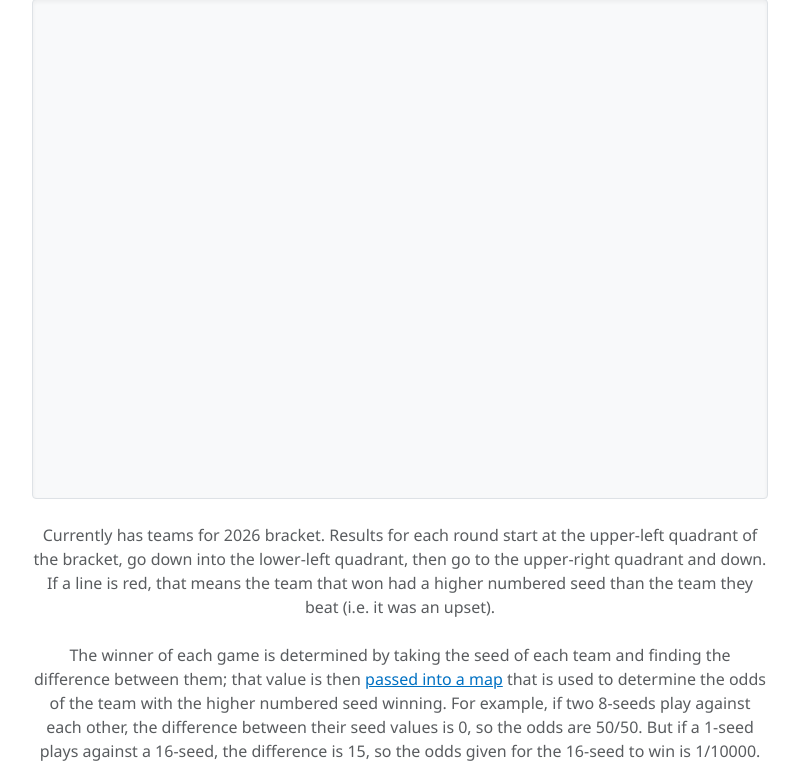
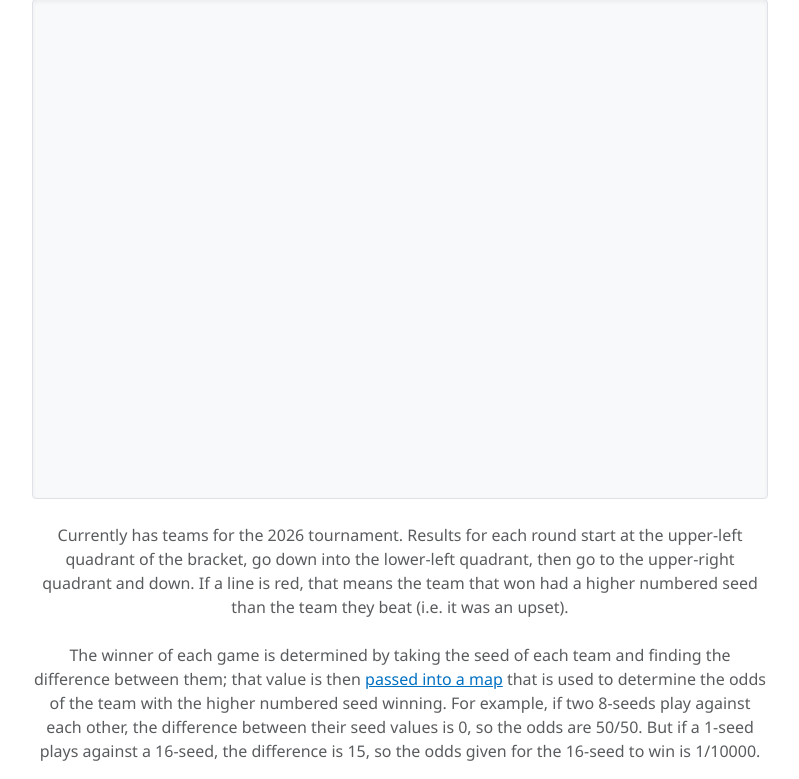
Before and after one commit to Revan1328/bracket-builder, an ASP.NET Core app: page / in a window 1280 px wide. Shown: the part 193-972 px from the top of the page, without its empty margins (240-1039 px from the left). Run offline with ASP.NET Core 8, Linux system fonts and the light colour scheme.

Commit message:
Small verbiage change

```diff
--- a/BracketBuilder.Blazor/Components/Pages/Home.razor
+++ b/BracketBuilder.Blazor/Components/Pages/Home.razor
@@ -53,7 +53,7 @@
 
             <div class="mt-4 text-center">
                 <p class="text-muted">
-                    Currently has teams for 2026 bracket. Results for each round start at the upper-left quadrant of the bracket, go down into the lower-left quadrant, then go to the upper-right quadrant and down. If a line is red, that means the team that won had a higher numbered seed than the team they beat (i.e. it was an upset).
+                    Currently has teams for the 2026 tournament. Results for each round start at the upper-left quadrant of the bracket, go down into the lower-left quadrant, then go to the upper-right quadrant and down. If a line is red, that means the team that won had a higher numbered seed than the team they beat (i.e. it was an upset).
                 </p>
             </div>
             <div class="mt-4 text-center">
```
